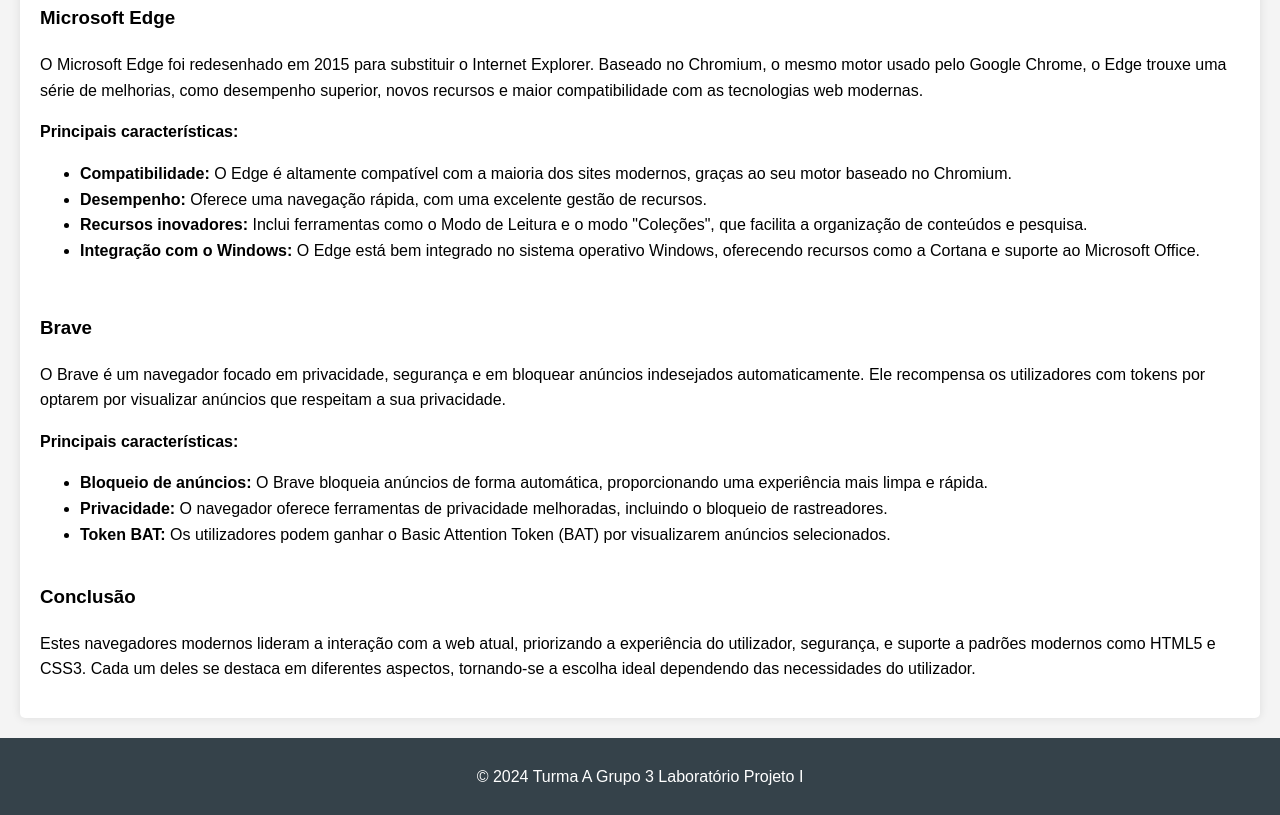
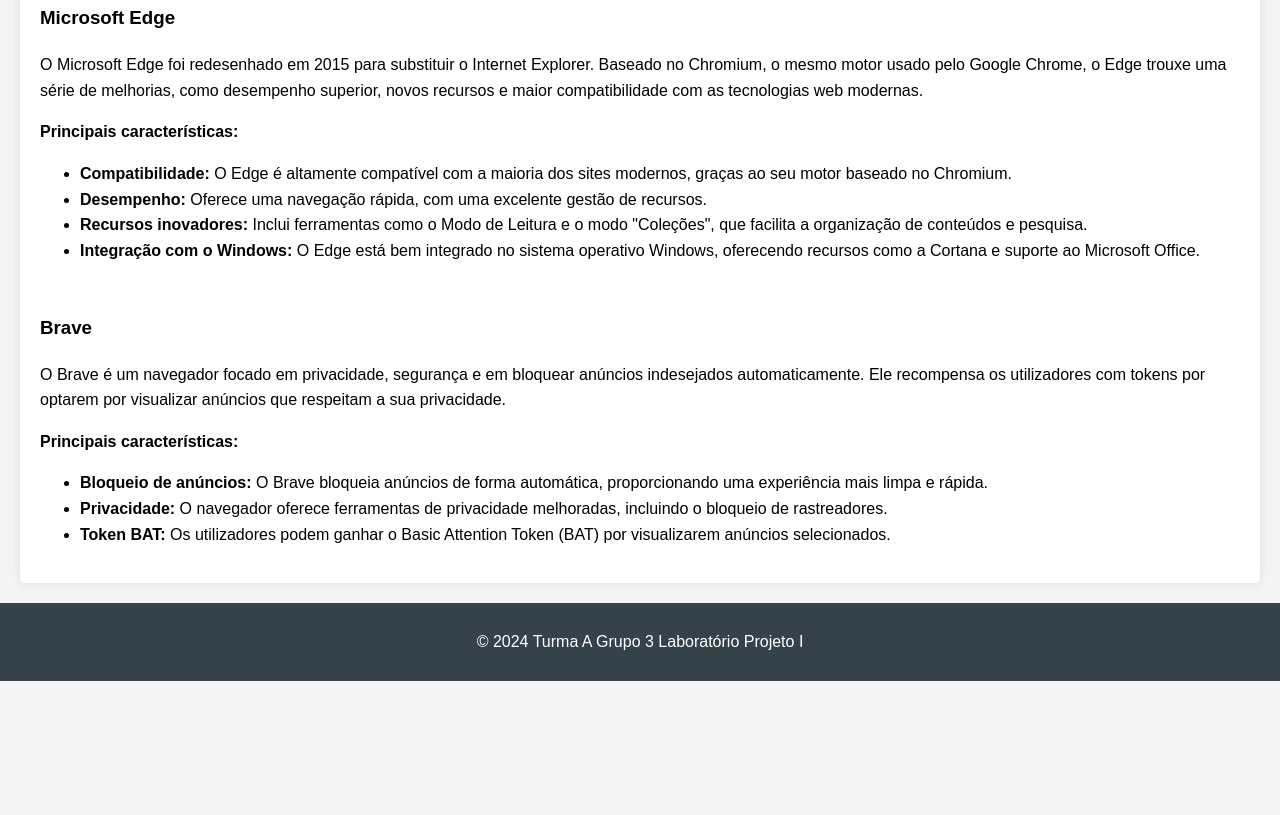
Before and after one commit to danixzsts/2024_LP1_3, a plain HTML site: page pagina3.html in a window 1280 px wide. Shown: the part 2289-3104 px from the top of the page. After the commit the page ends 2970 px from the top, so only its background shows below. Drawn offline with Linux system fonts and the light colour scheme.

Commit message:
Removi texto desnecessario

```diff
--- a/pagina3.html
+++ b/pagina3.html
@@ -167,10 +167,6 @@
                 </ul>
             </article>
         </article>
-        <h3>Conclusão</h3>
-        <p>Estes navegadores modernos lideram a interação com a web atual, priorizando a experiência do utilizador,
-            segurança, e suporte a padrões modernos como HTML5 e CSS3. Cada um deles se destaca em diferentes aspectos,
-            tornando-se a escolha ideal dependendo das necessidades do utilizador.</p>
     </main>
     <footer>
         <p>&copy; 2024 Turma A Grupo 3 Laboratório Projeto I</p>
```
Also changed, not shown: pagina2.html (+0 -4 lines), pagina4.html (+0 -3 lines).
